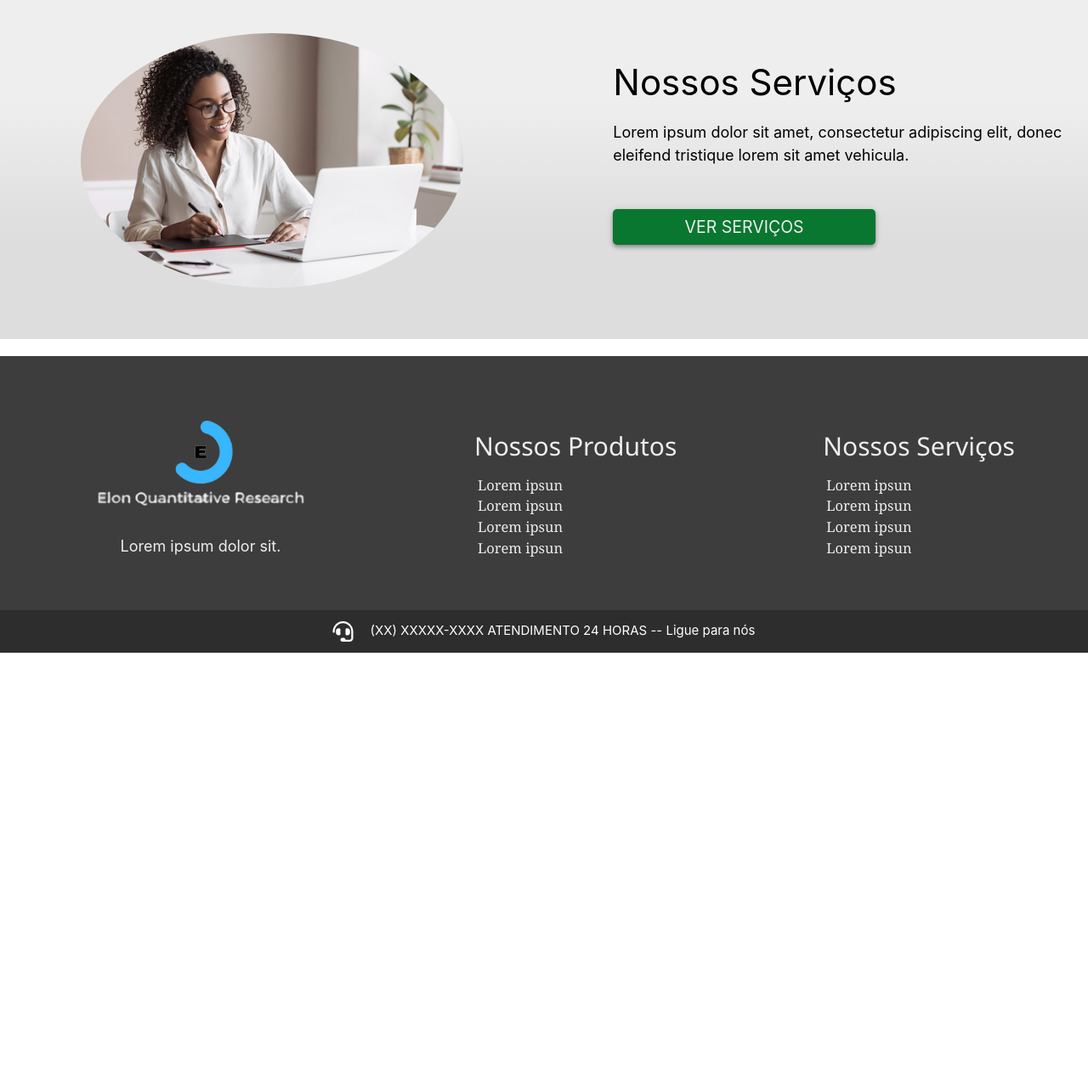
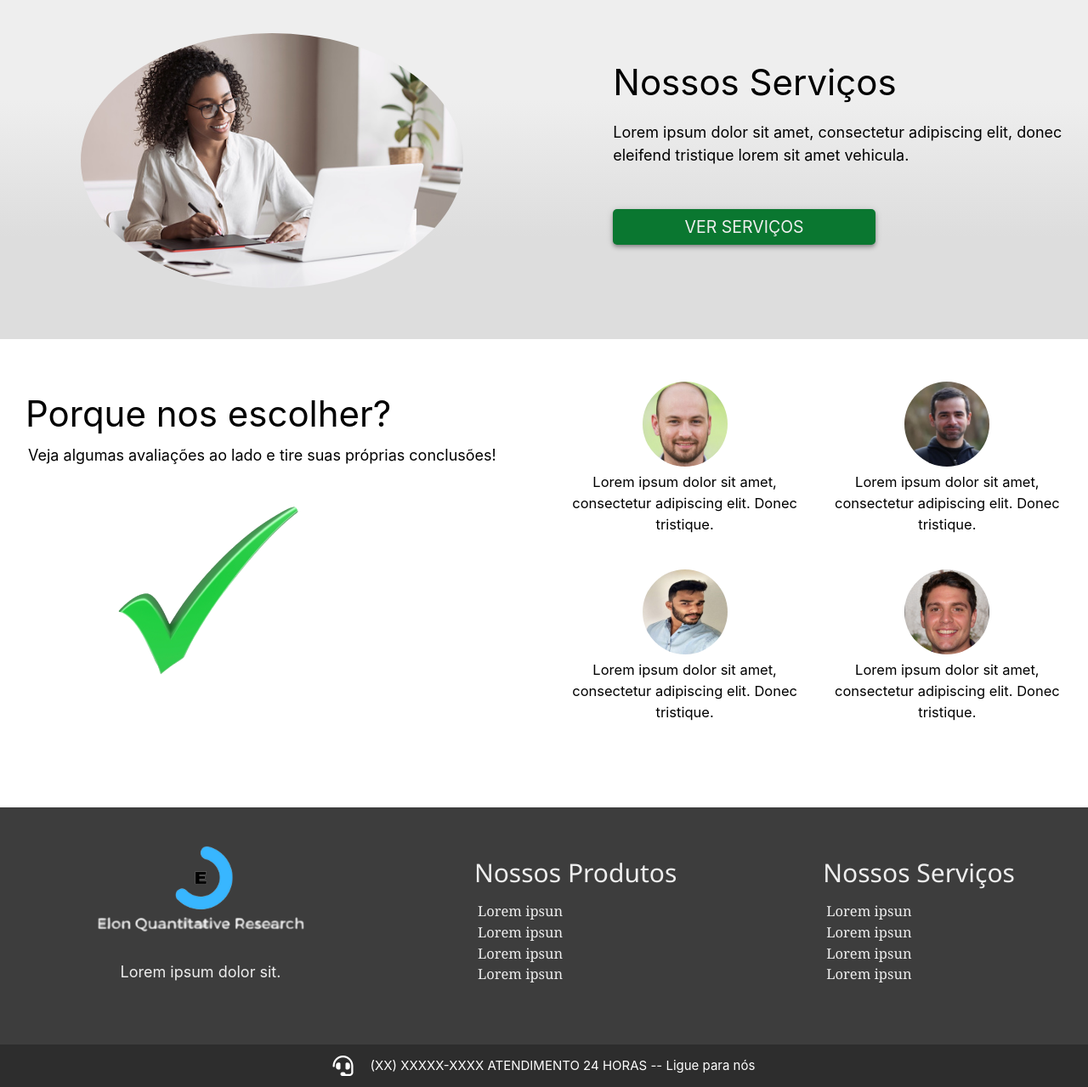
Before and after one commit to ErickBalbino/landing-page, a Django app: page / in a window 1280 px wide. Shown: the part 981-2260 px from the top of the page at 85% size. Before the commit the page ends 1749 px from the top, so only its background shows below. Run offline with Django 3.2, Linux system fonts and the light colour scheme; some libraries are stand-ins or nearby versions.

Commit message:
Project finished

```diff
--- a/core/static/css/style.css
+++ b/core/static/css/style.css
@@ -191,6 +191,47 @@ body{
     background-color: #0a6b2d;
 }
 
+.fourth__section{
+    padding: 10px 0px 60px 0px ;
+}
+
+#structure-title-avaliation{
+    padding-left: 30px;
+}
+
+.fourth__section__container-title{
+    font-size:2.8rem
+}
+
+.fourth__section__container-description{
+    font-size: 1.2rem;
+    transform: translate(3px, -10px);
+}
+
+.fourth__section__container-img{
+    width: 350px;
+    margin-top: 20px;
+    margin-left: 40px;
+}
+
+.fourth__section__container__avaliations{
+    display: grid;
+    grid-template-columns: repeat(2, 1fr);
+}
+.fourth__section__container__avaliations-avaliation{
+    margin: 20px 0px;
+}
+
+.fourth__section__container__avaliations-img{
+    width: 100px;
+    height: 100px;
+    object-fit: cover;
+}
+
+.fourth__section__container__avaliations-text{
+    font-size: 1.1rem;
+}
+
 /* RODAPÉ */
 .footer{
     background-color: #3D3D3D;
@@ -200,35 +241,35 @@ body{
     flex-direction: column;
 }
 
-.container__footer{
+.footer__container{
     display: flex;
     justify-content: space-around;
-    padding: 60px 0px;
+    padding: 30px 0px 70px 0px;
 }
 
-.container__footer__div{
+.footer__container__div{
     display: flex;
     flex-direction: column;
     align-items: center;
 }
 
-.container__footer__logo{
+.footer__container__logo{
     width: 300px;
     object-fit: cover;
 }
 
-.container__footer__text{
+.footer__container__text{
     color: #eee;
     font-size: 1.2rem;
 }
 
-.container__footer__list-title{
+.footer__container__list-title{
     color: #eee;
     font-size: 2rem;
     font-family: 'Segoe UI', Tahoma, Geneva, Verdana, sans-serif;
 }
 
-.container__footer__list-item{
+.footer__container__list-item{
     color: #eee;
     font-size: 1.1rem;
     padding-left: 4px;
@@ -244,12 +285,12 @@ body{
     justify-content: center;
 }
 
-.container__footer__icon{
+.footer__container__icon{
     color: #fff;
     font-size: 1.6rem;
     padding-right: 20px;
 }
 
-.container__footer__icon-text{
+.footer__container__icon-text{
     color: #fff;
 }
--- a/core/templates/base.html
+++ b/core/templates/base.html
@@ -37,35 +37,35 @@
     {% endblock %}
 
     <footer class="footer">
-        <section class="container__footer">
-            <div class="container__footer__div">
-                <img class="container__footer__logo responsive-img" src="{% static 'images/logo-rodape-escuro.png' %}" alt="logo rodapé site">
-                <p class="container__footer__text">Lorem ipsum dolor sit.</p>
+        <section class="footer__container">
+            <div class="footer__container__div">
+                <img class="footer__container__logo responsive-img" src="{% static 'images/logo-rodape-escuro.png' %}" alt="logo rodapé site">
+                <p class="footer__container__text">Lorem ipsum dolor sit.</p>
             </div>
-            <div class="container__footer__div">
-                <ul class="container__footer__list">
-                    <h3 class="container__footer__list-title">Nossos Produtos</h3>
-                    <a href=""><li class="container__footer__list-item">Lorem ipsun</li></a>
-                    <a href=""><li class="container__footer__list-item">Lorem ipsun</li></a>
-                    <a href=""><li class="container__footer__list-item">Lorem ipsun</li></a>
-                    <a href=""><li class="container__footer__list-item">Lorem ipsun</li></a>
+            <div class="footer__container__div">
+                <ul class="footer__container__list">
+                    <h3 class="footer__container__list-title">Nossos Produtos</h3>
+                    <a href=""><li class="footer__container__list-item">Lorem ipsun</li></a>
+                    <a href=""><li class="footer__container__list-item">Lorem ipsun</li></a>
+                    <a href=""><li class="footer__container__list-item">Lorem ipsun</li></a>
+                    <a href=""><li class="footer__container__list-item">Lorem ipsun</li></a>
                 </ul>
             </div>
-            <div class="container__footer__div">
-                <ul class="container__footer__list">
-                    <h3 class="container__footer__list-title">Nossos Serviços</h3>
-                    <a href=""><li class="container__footer__list-item">Lorem ipsun</li></a>
-                    <a href=""><li class="container__footer__list-item">Lorem ipsun</li></a>
-                    <a href=""><li class="container__footer__list-item">Lorem ipsun</li></a>
-                    <a href=""><li class="container__footer__list-item">Lorem ipsun</li></a>
+            <div class="footer__container__div">
+                <ul class="footer__container__list">
+                    <h3 class="footer__container__list-title">Nossos Serviços</h3>
+                    <a href=""><li class="footer__container__list-item">Lorem ipsun</li></a>
+                    <a href=""><li class="footer__container__list-item">Lorem ipsun</li></a>
+                    <a href=""><li class="footer__container__list-item">Lorem ipsun</li></a>
+                    <a href=""><li class="footer__container__list-item">Lorem ipsun</li></a>
                 </ul>
             </div>
         </section>
 
-        <section class="container__footer" id="structure-rodape">
-            <i class="fas fa-headset container__footer__icon"></i>
+        <section class="footer__container" id="structure-rodape">
+            <i class="fas fa-headset footer__container__icon"></i>
 
-            <p class="container__footer__icon-text">(XX) XXXXX-XXXX ATENDIMENTO 24 HORAS -- Ligue para nós</p>
+            <p class="footer__container__icon-text">(XX) XXXXX-XXXX ATENDIMENTO 24 HORAS -- Ligue para nós</p>
         </section>
     </footer>
 </body>
--- a/core/templates/core/index.html
+++ b/core/templates/core/index.html
@@ -51,4 +51,37 @@
             <input class="z-depth-2 third__section__container-button" type="button" value="VER SERVIÇOS">
         </div>
     </section>
+
+    <section class="row fourth__section">
+        <div class="col s6 fourth__section__container" id="structure-title-avaliation">
+            <h2 class="fourth__section__container-title">Porque nos escolher?</h2>
+            <p class="fourth__section__container-description">Veja algumas avaliações ao lado e tire suas próprias conclusões!</p>
+            <img class="responsive-img fourth__section__container-img" src="static/images/visto-verde.png" alt="imagem visto verde">
+        </div>
+
+        <div class="col s6 fourth__section__container">
+            <div class="fourth__section__container__avaliations">
+                <div class="center fourth__section__container__avaliations-avaliation">
+                    <img class="responsive-img circle fourth__section__container__avaliations-img" src="static/images/pessoa-1.jpg" alt="">
+                    <p class="text-flow fourth__section__container__avaliations-text">Lorem ipsum dolor sit amet, consectetur adipiscing elit. Donec tristique.</p>
+                </div>
+
+                <div class="center fourth__section__container__avaliations-avaliation">
+                    <img class="responsive-img circle fourth__section__container__avaliations-img" src="static/images/pessoa-2.jpg" alt="">
+                    <p class="text-flow fourth__section__container__avaliations-text">Lorem ipsum dolor sit amet, consectetur adipiscing elit. Donec tristique.</p>
+                </div>
+
+                <div class="center fourth__section__container__avaliations-avaliation">
+                    <img class="responsive-img circle fourth__section__container__avaliations-img" src="static/images/pessoa-3.jpg" alt="">
+                    <p class="text-flow fourth__section__container__avaliations-text">Lorem ipsum dolor sit amet, consectetur adipiscing elit. Donec tristique.</p>
+                </div>
+
+                <div class="center fourth__section__container__avaliations-avaliation">
+                    <img class="responsive-img circle fourth__section__container__avaliations-img" src="static/images/pessoa-4.png" alt="">
+                    <p class="text-flow fourth__section__container__avaliations-text">Lorem ipsum dolor sit amet, consectetur adipiscing elit. Donec tristique.</p>
+                </div>
+            </div>
+        </div>
+    </section>
+
 {% endblock %}
```
Also changed, not shown: core/static/images/pessoa-1.jpg (added), core/static/images/pessoa-2.jpg (added), core/static/images/pessoa-3.jpg (added), core/static/images/pessoa-4.png (added), core/static/images/visto-verde.png (added).
